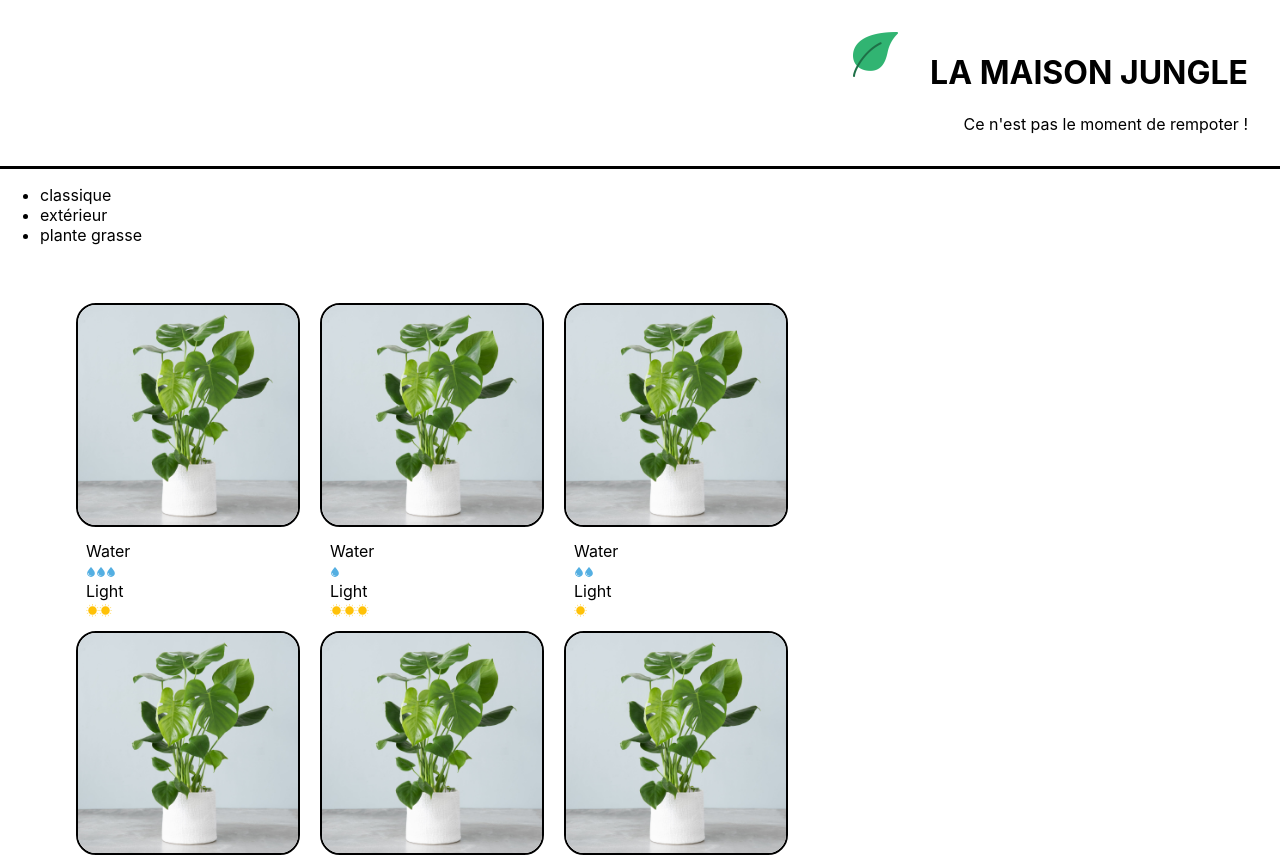
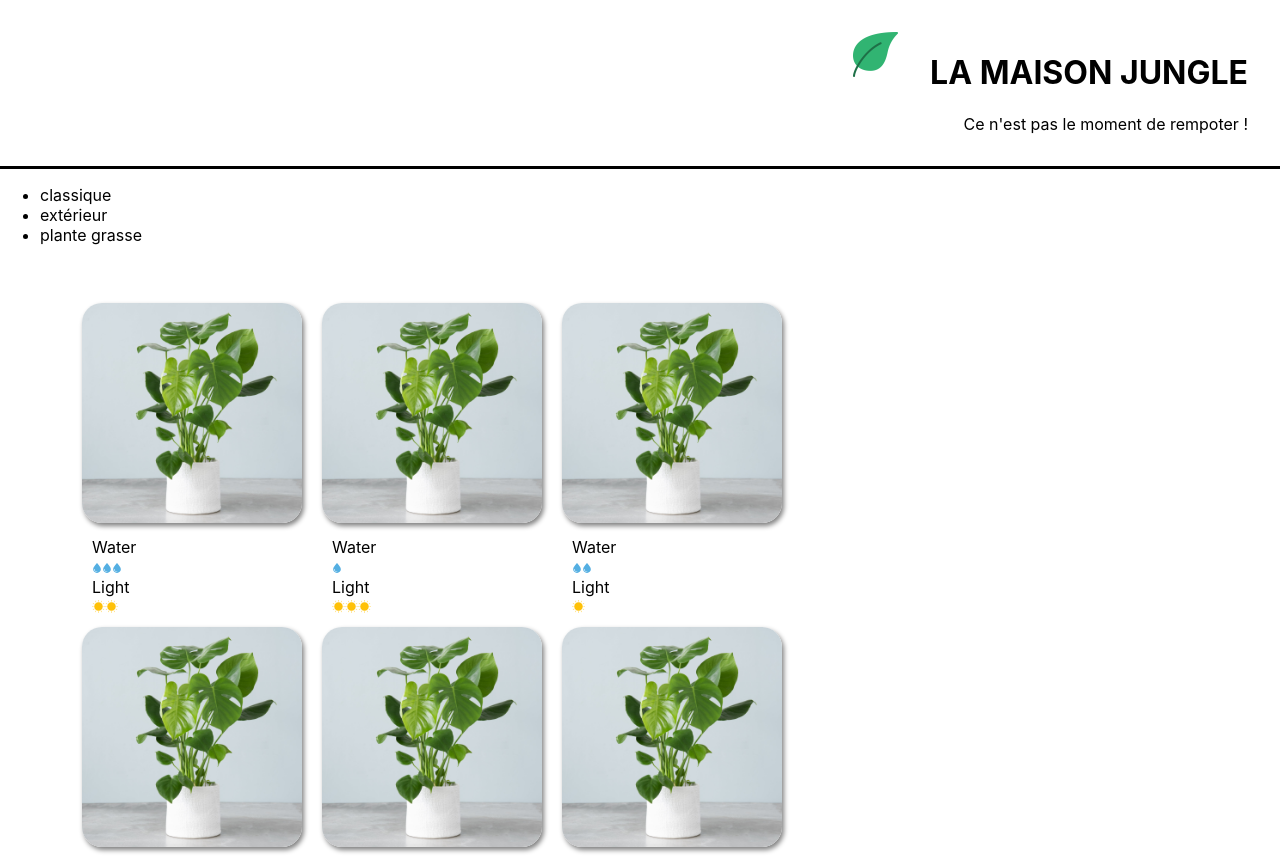
Before and after one commit to AmandineSis/la-maison-jungle, a React (Create React App) app: page / in a window 1280 px wide. Shown: the top 857 px of the page. Built offline with nearby package versions, Linux system fonts and the light colour scheme.

Commit message:
box-shadow added to plant item

```diff
--- a/src/styles/PlantItem.css
+++ b/src/styles/PlantItem.css
@@ -3,7 +3,7 @@
 	width: 220px;
 	border-radius: 20px;
 	margin: 10px;
-	border: black solid 2px;
+	box-shadow: grey 2px 3px 5px;
 }
 
 .lmj-plant-item {
```
